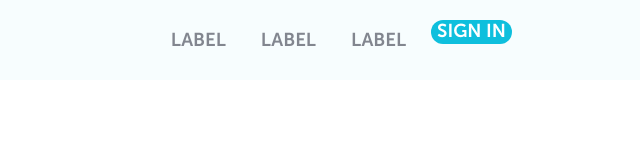
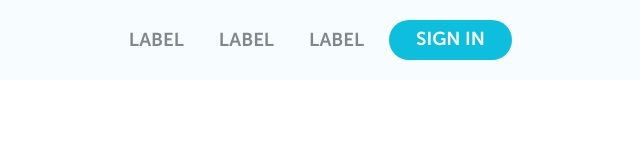
Before and after one commit to v-lubomski/vlubomski.github.io, a plain HTML site: page lesson-2/index.html in a window 1280 px wide. Shown: the whole page, without its empty margins (518-1158 px from the left). Drawn offline with Linux system fonts and the light colour scheme.

Commit message:
nav-ver.1

```diff
--- a/lesson-2/css/nav.css
+++ b/lesson-2/css/nav.css
@@ -16,7 +16,7 @@ body{
 .nav__btn{
     float: right;
 
-    padding: 9px 27 px;
+    padding: 9px 27px;
     border-radius: 20px;
     background-color: #0ebfdd;
     border: 0;
```
